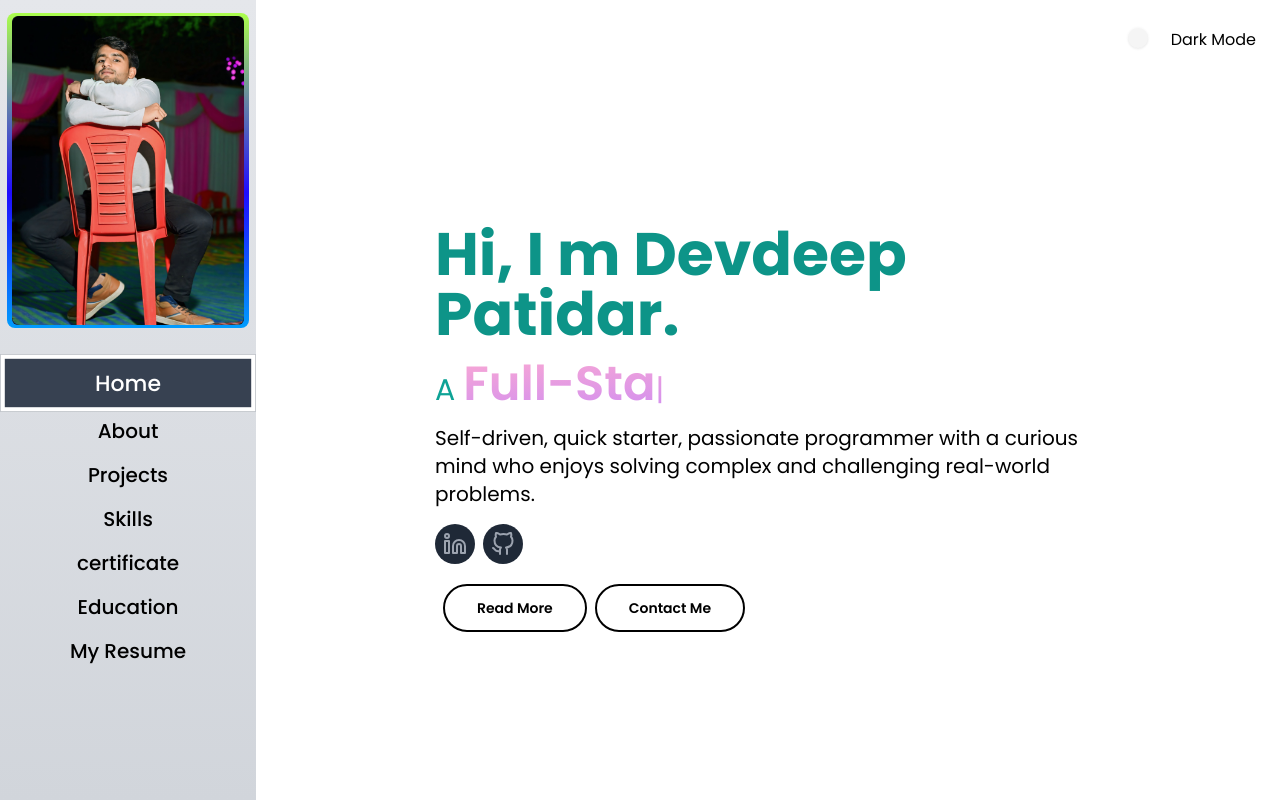
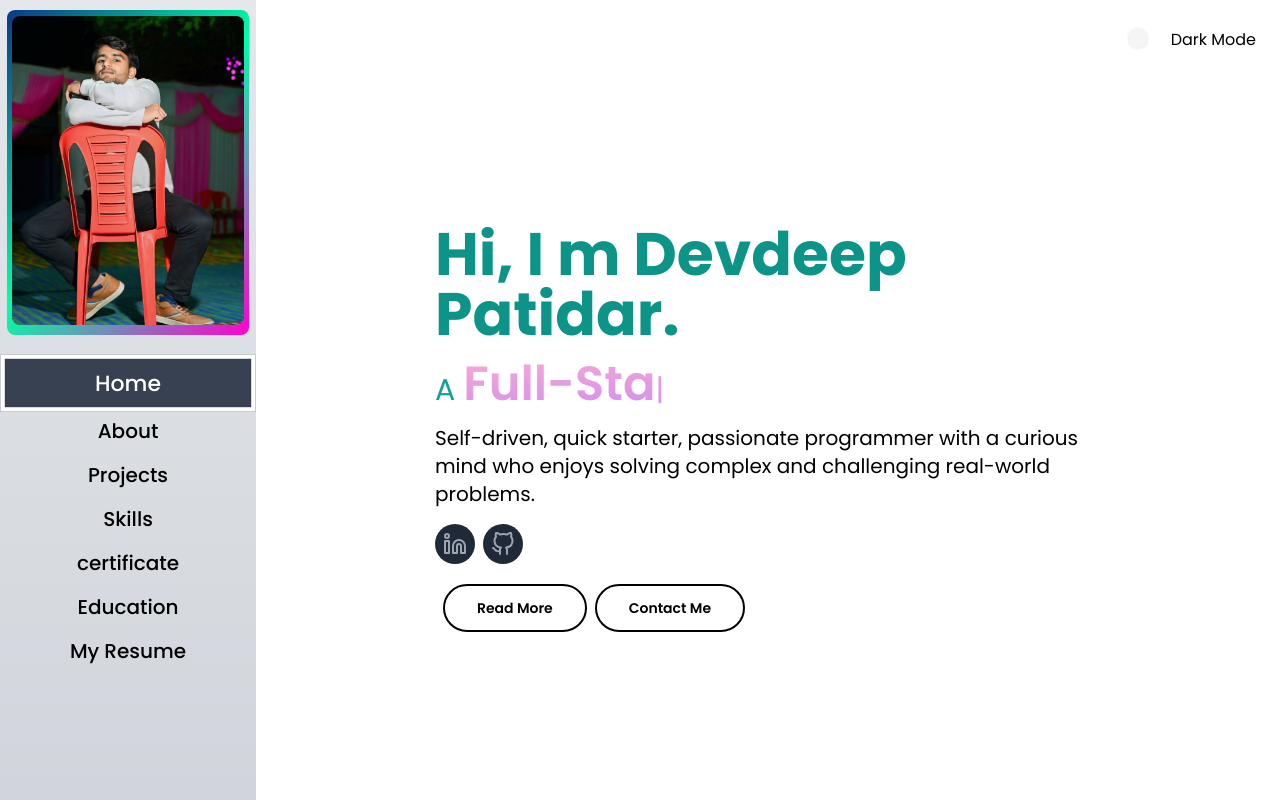
Before and after one commit to Devdeep8/Devdeeppportfolio, a Next.js app: page / in a window 1280 px wide. Shown: the top 800 px of the page. Built offline with nearby package versions, Linux system fonts and the light colour scheme.

Commit message:
ui design change

```diff
--- a/app/globals.css
+++ b/app/globals.css
@@ -17,7 +17,6 @@
 
 body {
   min-height: 100vh;
-
   display: flex;
   align-items: center;
   flex-direction: column;
@@ -30,9 +29,8 @@ body {
   background: #191c29;
   width: var(--card-width);
   height: var(--card-height);
-
   position: relative;
-  border-radius: 6px;
+  border-radius: 10px;
   justify-content: center;
   align-items: center;
   text-align: center;
@@ -42,45 +40,48 @@ body {
   font-family: cursive;
 }
 
-.card:hover {
-  color: rgb(15, 255, 195);
-  transition: color 1s;
+
+
+.card:hover:before{
+  animation: spin 2.5s linear infinite;
 }
-.card:hover:before, .card:hover:after {
-  animation: none;
-  opacity: 0;
+
+.card:hover:after {
+  animation: spin 2.5s linear infinite;
 }
 
 
 .card::before {
   content: "";
   width: 104%;
-  height: 102%;
+  height: 105%;
   border-radius: 8px;
   background-image: linear-gradient(
     var(--rotate)
-    , #009cfd, #1f0bff 43%, #abfe4c);
+    , #0b3988 , #00ffa6 , #ff00d0   );
     position: absolute;
     z-index: -1;
-    top: -1%;
+    top: -2%;
     left: -2%;
-    animation: spin 2.5s linear infinite;
+
+    /* animation: spin 2.5s linear infinite; */
 }
 
 .card::after {
   position: absolute;
   content: "";
   /* top: calc(var(--card-height) / 6);
-  left: 0;
-  right: 0; */
+  left: 1;
+  right: 2; */
   transform: scale(0.8);
   /* filter: blur(calc(var(--card-height) / 6)); */
   background-image: linear-gradient(
     var(--rotate)
-    ,#009cfd, #1f0bff 43%, #abfe4c);
+    , #07bbec ,#fb0000 , #bad61b );
+
     opacity: 1;
   transition: opacity .5s;
-  animation: spin 2.5s linear infinite;
+  /* animation: spin 2.5s linear infinite; */
 }
 
 @keyframes spin {
--- a/components/Sidenav.jsx
+++ b/components/Sidenav.jsx
@@ -155,7 +155,8 @@ const Sidebar = ({ profilePicUrl  }) => {
     <nav className={`px-3 fixed top-0 ${darkMode ? 'bg-gradient-to-r from-pink-500 brightness-110 to-purple-500' : 'bg-gradient-to-b from-gray-200 to-gray-300'} w-64 min-h-screen text-center`}>
     <div className="  mt-4 flex justify-center">
       <Link href="http://linkedin.com/in/devdeep-patidar" target="_blank">
-        <div className='mb-4 card'>
+
+        <div className='mb-4 card '>
 
           {/* Image with border and hover effect */}
           <Image
@@ -164,7 +165,7 @@ const Sidebar = ({ profilePicUrl  }) => {
             width={100}
             height={100}
             layout="responsive"
-            className='rounded-lg'
+            className='rounded-lg  '
             />
           {/* Animated gradient overlay */}
 
```
